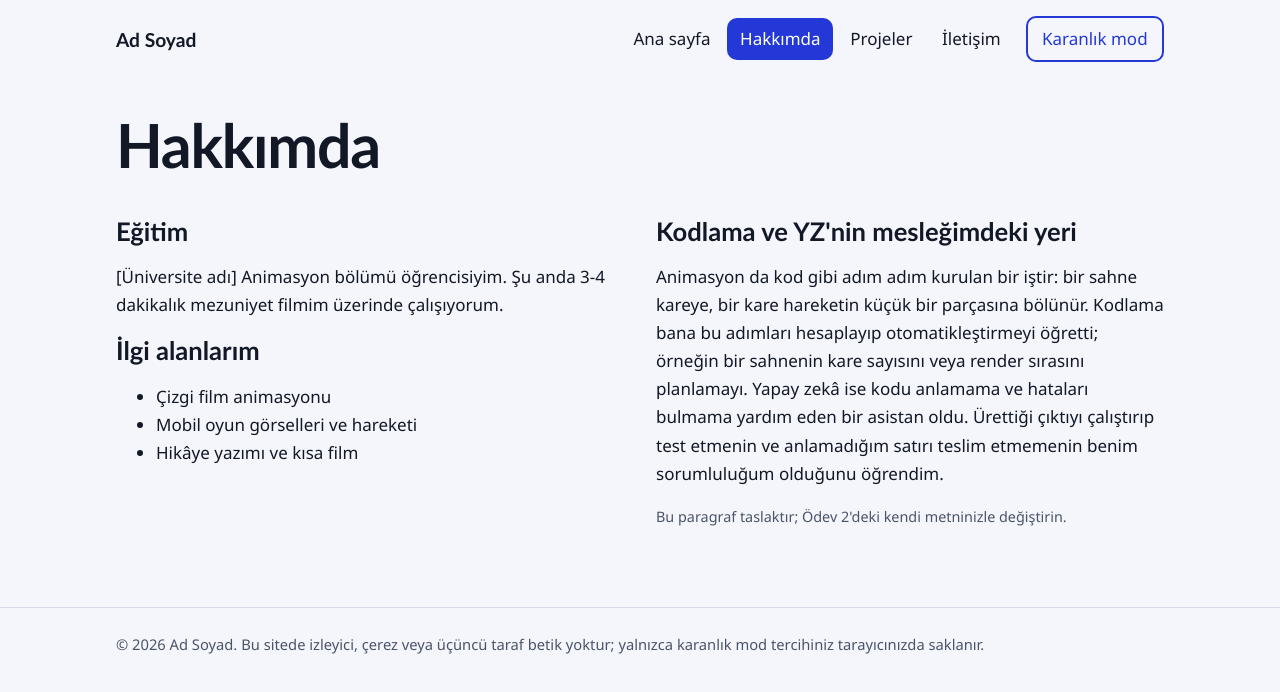
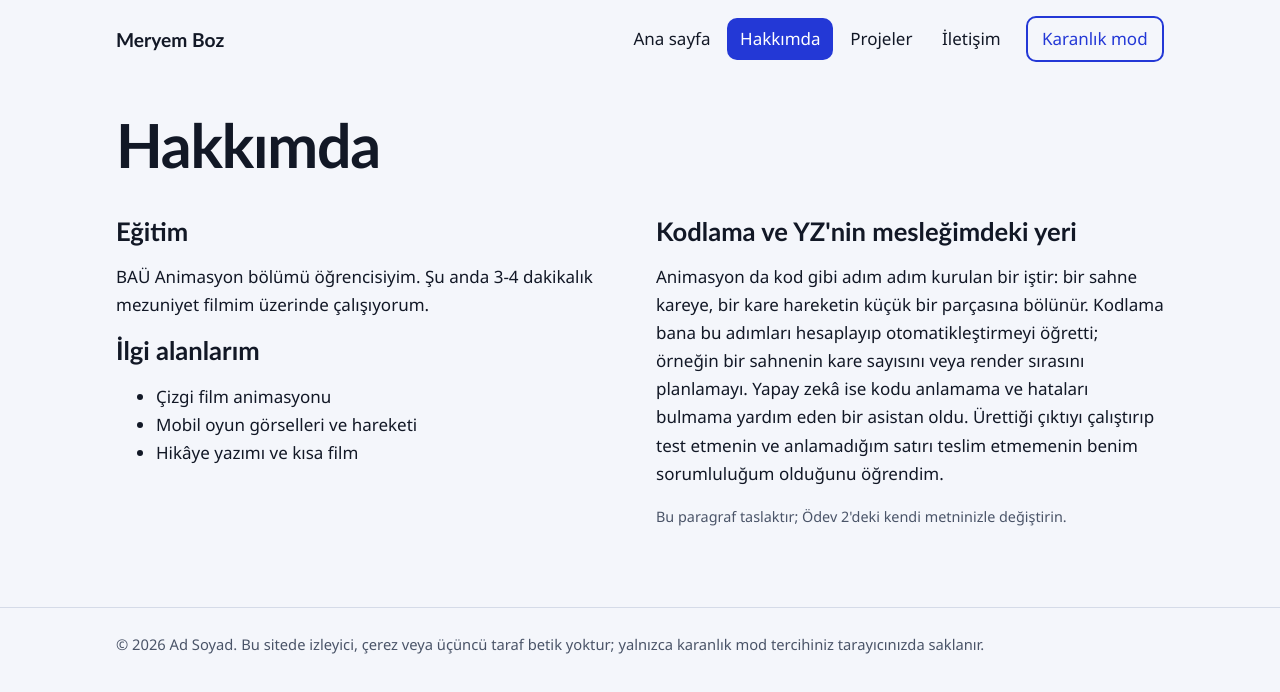
Before and after one commit to mmeryemb/portfolyo, a plain HTML site: page hakkimda.html in a window 1280 px wide. Drawn offline with Linux system fonts and the light colour scheme.

Commit message:
Update personal information in hakkimda.html

```diff
--- a/hakkimda.html
+++ b/hakkimda.html
@@ -3,7 +3,7 @@
 <head>
 <meta charset="utf-8">
 <meta name="viewport" content="width=device-width, initial-scale=1">
-<title>Hakkımda | Ad Soyad</title>
+<title>Hakkımda | Meryem Boz</title>
 <meta name="description" content="Animasyon öğrencisi Ad Soyad'ın kodlama ve animasyon çalışmaları portfolyosu.">
 <link rel="stylesheet" href="style.css">
 <script src="script.js" defer></script>
@@ -11,7 +11,7 @@
 <body>
 <a class="skip" href="#icerik">İçeriğe geç</a>
 <header class="site">
-<a class="brand" href="index.html">Ad Soyad</a>
+<a class="brand" href="index.html">Meryem Boz</a>
 <button id="menuBtn" aria-expanded="false" aria-controls="nav">Menü</button>
 <nav id="nav" aria-label="Ana menü"><ul><li><a href="index.html">Ana sayfa</a></li><li><a href="hakkimda.html" aria-current="page">Hakkımda</a></li><li><a href="projeler.html">Projeler</a></li><li><a href="iletisim.html">İletişim</a></li></ul></nav>
 <button id="themeBtn" aria-pressed="false">Karanlık mod</button>
@@ -20,7 +20,7 @@
 <h1>Hakkımda</h1>
 <div class="cols"><div class="prose">
 <h2>Eğitim</h2>
-<p>[Üniversite adı] Animasyon bölümü öğrencisiyim. Şu anda 3-4 dakikalık mezuniyet filmim üzerinde çalışıyorum.</p>
+<p>BAÜ Animasyon bölümü öğrencisiyim. Şu anda 3-4 dakikalık mezuniyet filmim üzerinde çalışıyorum.</p>
 <h2>İlgi alanlarım</h2>
 <ul><li>Çizgi film animasyonu</li><li>Mobil oyun görselleri ve hareketi</li><li>Hikâye yazımı ve kısa film</li></ul>
 </div><div class="prose">
```
